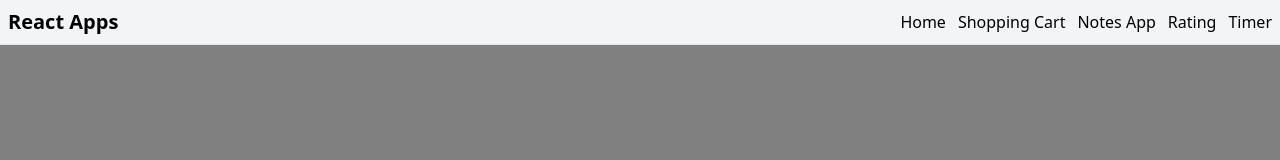
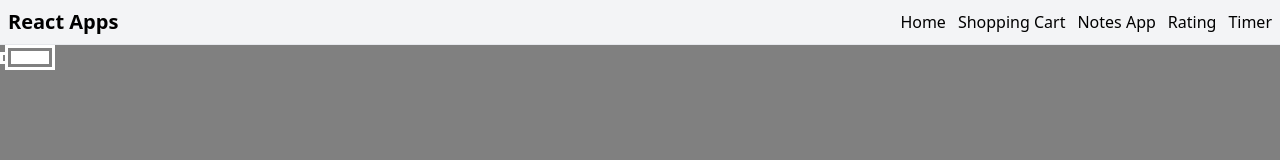
Before and after one commit to Dimterion/react-apps, a React (Vite) app: page /camera-ui in a window 1280 px wide. Shown: the top 160 px of the page. Built offline with nearby package versions, Linux system fonts and the light colour scheme; no server answers.

Commit message:
add battery element to camera-ui

```diff
--- a/src/pages/camera-ui/camera-ui.css
+++ b/src/pages/camera-ui/camera-ui.css
@@ -3,3 +3,28 @@
   height: 100%;
   width: 100%;
 }
+
+.battery-wrapper {
+  align-items: center;
+  display: flex;
+}
+
+.battery-head {
+  border: 3px solid white;
+  border-right: none;
+  height: 12px;
+  width: 5px;
+}
+
+.battery-body {
+  border: 3px solid white;
+  height: 25px;
+  width: 50px;
+}
+
+.battery-charge {
+  background-color: white;
+  border: 3px solid gray;
+  height: 100%;
+  width: 100%;
+}
--- a/src/pages/camera-ui/camera-ui.jsx
+++ b/src/pages/camera-ui/camera-ui.jsx
@@ -1,5 +1,14 @@
 import "./camera-ui.css";
 
 export default function CameraUiPage() {
-  return <main className="cameraUi-main"></main>;
+  return (
+    <main className="cameraUi-main">
+      <div className="battery-wrapper">
+        <div className="battery-head"></div>
+        <div className="battery-body">
+          <div className="battery-charge"></div>
+        </div>
+      </div>
+    </main>
+  );
 }
```
